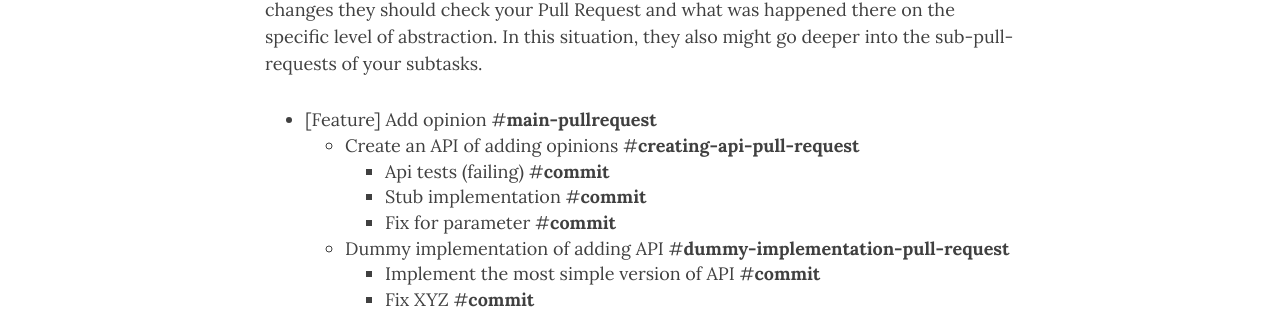
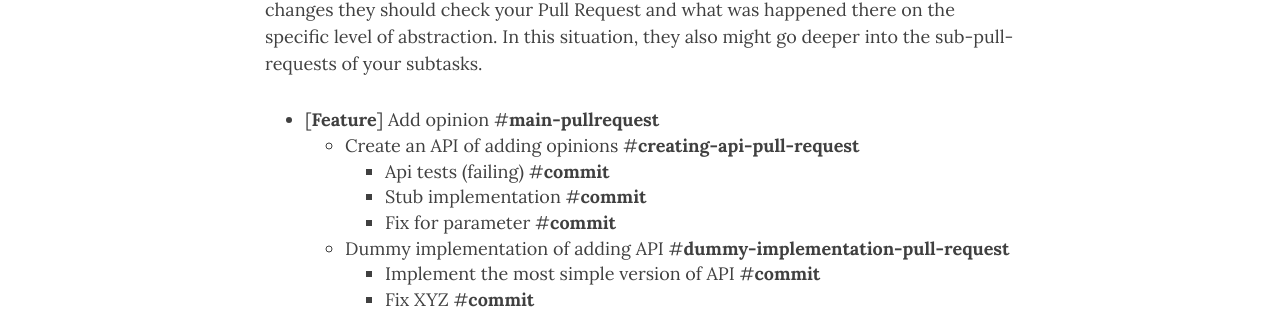
Before and after one commit to patrykwozinski/patrykwozinski.github.io, a Jekyll site: the page built from _posts/2021-03-15-developer-experience-and-working-with-git-and-pull-requests.md, in a window 1280 px wide and 900 px high, scrolled down 2620 px. Shown: the part 152-461 px from the top of the window. Built offline with Jekyll 4.4.1, drawn with Linux system fonts in a browser that asks for light colours; nearby versions of some CDN libraries; comment, search, counter and statistics services are not loaded.

Commit message:
bold feature txt

```diff
--- a/_posts/2021-03-15-developer-experience-and-working-with-git-and-pull-requests.md
+++ b/_posts/2021-03-15-developer-experience-and-working-with-git-and-pull-requests.md
@@ -39,7 +39,7 @@ Thanks to this people who are reviewing your code can do it step by step going d
 
 Okay, so you've merged all the changes on the specific level of abstraction into your main task branch and now it's time to go to the production. That's also an amazing time to merge using squash because you still need to hide implementation details from the future code-readers. Every change you did is important but especially for you and code reviewers at this moment. If people from the future need more information about your changes they should check your Pull Request and what was happened there on the specific level of abstraction. In this situation, they also might go deeper into the sub-pull-requests of your subtasks.
 
-* [Feature] Add opinion #**main-pullrequest**
+* [**Feature**] Add opinion #**main-pullrequest**
   * Create an API of adding opinions #**creating-api-pull-request**
     * Api tests (failing) #**commit**
     * Stub implementation #**commit**
```
